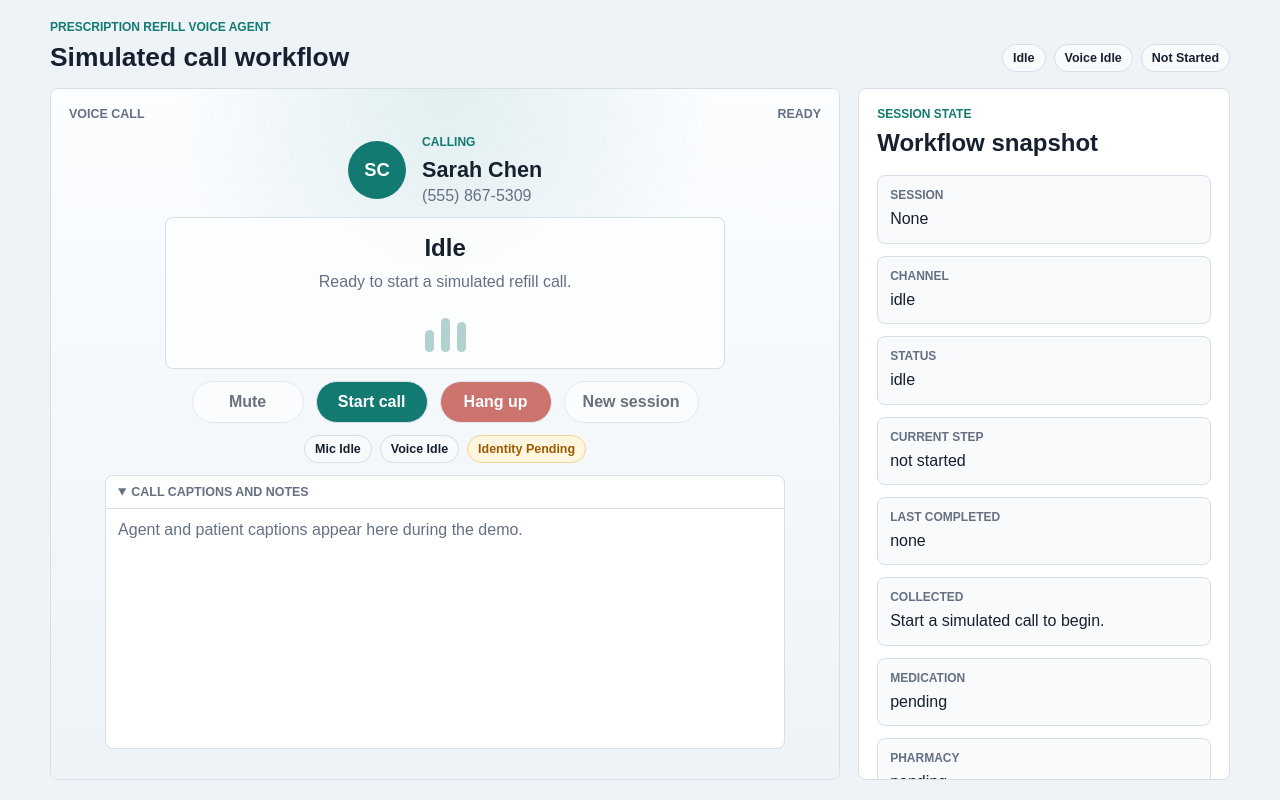
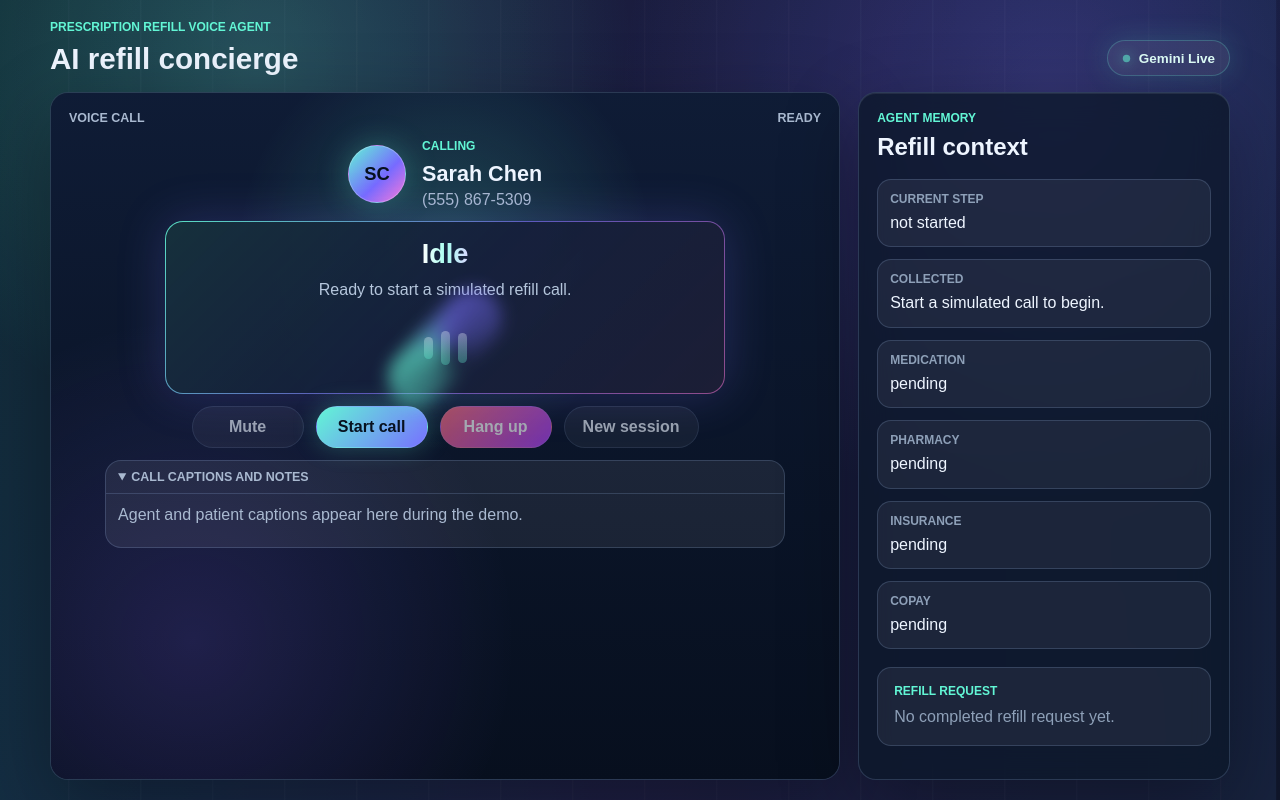
Before and after one commit to rohan-shettyy/scopehealth-agent, a Next.js app: page / in a window 1280 px wide. Built offline with nearby package versions, Linux system fonts and the light colour scheme.

Commit message:
style: refresh ai agent interface

```diff
--- a/app/globals.css
+++ b/app/globals.css
@@ -1,18 +1,18 @@
 :root {
-  --background: #eef3f7;
-  --foreground: #16202f;
-  --muted: #667085;
-  --accent: #137a72;
-  --accent-strong: #0f5f59;
-  --surface: #ffffff;
-  --surface-soft: #f8fafc;
-  --border: #d6dee8;
-  --warning: #9a5b00;
-  --warning-bg: #fff6df;
-  --good: #0f6b3f;
-  --good-bg: #e8f7ee;
-  --danger: #b42318;
-  --danger-bg: #fff0ee;
+  --background: #07111f;
+  --foreground: #eef5ff;
+  --muted: #8ea0b8;
+  --accent: #62f6d5;
+  --accent-strong: #28d9bc;
+  --surface: rgba(12, 24, 42, 0.78);
+  --surface-soft: rgba(255, 255, 255, 0.07);
+  --border: rgba(172, 202, 255, 0.18);
+  --warning: #ffd166;
+  --warning-bg: rgba(255, 209, 102, 0.14);
+  --good: #67f3b5;
+  --good-bg: rgba(103, 243, 181, 0.14);
+  --danger: #ff6b7a;
+  --danger-bg: rgba(255, 107, 122, 0.14);
 }
 
 * {
@@ -27,7 +27,10 @@ body {
 }
 
 body {
-  background: var(--background);
+  background:
+    radial-gradient(circle at 20% 8%, rgba(98, 246, 213, 0.22), transparent 30%),
+    radial-gradient(circle at 82% 12%, rgba(134, 108, 255, 0.25), transparent 34%),
+    linear-gradient(135deg, #06111e 0%, #0b1530 48%, #10162a 100%);
   color: var(--foreground);
   font-family:
     Arial,
@@ -57,6 +60,26 @@ input:disabled {
   height: 100dvh;
   overflow: hidden;
   padding: 20px;
+  position: relative;
+}
+
+.demo-shell::before {
+  animation: auroraFlow 12s ease-in-out infinite alternate;
+  background:
+    linear-gradient(90deg, rgba(98, 246, 213, 0.16), rgba(155, 120, 255, 0.14), rgba(77, 166, 255, 0.12)),
+    repeating-linear-gradient(90deg, rgba(255,255,255,0.045) 0 1px, transparent 1px 72px);
+  content: "";
+  inset: 0;
+  opacity: 0.75;
+  pointer-events: none;
+  position: absolute;
+  transform: translate3d(0, 0, 0);
+  z-index: 0;
+}
+
+.demo-shell > * {
+  position: relative;
+  z-index: 1;
 }
 
 .app-header {
@@ -77,7 +100,7 @@ input:disabled {
 }
 
 .app-header h1 {
-  font-size: 1.65rem;
+  font-size: 1.85rem;
   line-height: 1.15;
 }
 
@@ -91,13 +114,33 @@ input:disabled {
   text-transform: uppercase;
 }
 
-.header-actions,
+.header-signal,
 .state-strip,
 .panel-actions {
   align-items: center;
   display: flex;
   flex-wrap: wrap;
   gap: 8px;
+}
+
+.header-signal {
+  background: rgba(255, 255, 255, 0.08);
+  border: 1px solid rgba(98, 246, 213, 0.24);
+  border-radius: 999px;
+  box-shadow: 0 0 28px rgba(98, 246, 213, 0.16);
+  color: #dffef8;
+  font-size: 0.84rem;
+  min-height: 36px;
+  padding: 0 14px;
+}
+
+.header-signal span {
+  animation: signalPulse 1.8s ease-in-out infinite;
+  background: var(--accent);
+  border-radius: 50%;
+  box-shadow: 0 0 16px rgba(98, 246, 213, 0.9);
+  height: 9px;
+  width: 9px;
 }
 
 .workspace-grid {
@@ -115,7 +158,11 @@ input:disabled {
 .debug-panel {
   background: var(--surface);
   border: 1px solid var(--border);
-  border-radius: 8px;
+  border-radius: 18px;
+  box-shadow:
+    0 24px 80px rgba(0, 0, 0, 0.32),
+    inset 0 1px 0 rgba(255, 255, 255, 0.08);
+  backdrop-filter: blur(18px);
   height: 100%;
   min-width: 0;
   min-height: 0;
@@ -134,8 +181,9 @@ input:disabled {
 
 .call-screen {
   background:
-    radial-gradient(circle at top, rgba(19, 122, 114, 0.11), transparent 34%),
-    linear-gradient(180deg, #fbfdff 0%, #eef3f7 100%);
+    radial-gradient(circle at 50% 22%, rgba(98, 246, 213, 0.2), transparent 31%),
+    radial-gradient(circle at 18% 80%, rgba(136, 96, 255, 0.18), transparent 38%),
+    linear-gradient(180deg, rgba(15, 28, 54, 0.98) 0%, rgba(7, 15, 30, 0.98) 100%);
   display: grid;
   gap: 12px;
   grid-template-rows: auto auto auto auto auto 1fr auto;
@@ -143,7 +191,7 @@ input:disabled {
 }
 
 .phone-status-row {
-  color: var(--muted);
+  color: #a9b9d0;
   display: flex;
   font-size: 0.78rem;
   font-weight: 700;
@@ -162,9 +210,11 @@ input:disabled {
 
 .contact-avatar {
   align-items: center;
-  background: var(--accent);
+  background: linear-gradient(135deg, #62f6d5, #776bff 58%, #ff7ad9);
+  border: 1px solid rgba(255, 255, 255, 0.25);
   border-radius: 50%;
-  color: white;
+  box-shadow: 0 0 32px rgba(98, 246, 213, 0.28);
+  color: #07111f;
   display: flex;
   font-size: 1.15rem;
   font-weight: 800;
@@ -181,15 +231,18 @@ input:disabled {
 }
 
 .target-subtitle {
-  color: var(--muted);
+  color: #a9b9d0;
   margin: 4px 0 0;
 }
 
 .call-state-card {
   align-self: center;
-  background: rgba(255, 255, 255, 0.8);
-  border: 1px solid var(--border);
-  border-radius: 8px;
+  animation: cardGlow 6s ease-in-out infinite alternate;
+  background:
+    linear-gradient(rgba(12, 24, 42, 0.88), rgba(12, 24, 42, 0.88)) padding-box,
+    linear-gradient(135deg, rgba(98, 246, 213, 0.9), rgba(131, 111, 255, 0.65), rgba(255, 122, 217, 0.55)) border-box;
+  border: 1px solid transparent;
+  border-radius: 18px;
   display: grid;
   justify-items: center;
   margin: 0 auto;
@@ -201,7 +254,10 @@ input:disabled {
 }
 
 .call-state-label {
-  font-size: 1.5rem;
+  background: linear-gradient(90deg, #ffffff, #a8fff0, #d9d5ff);
+  background-clip: text;
+  color: transparent;
+  font-size: 1.7rem;
   font-weight: 800;
   letter-spacing: 0;
   margin: 0;
@@ -209,26 +265,42 @@ input:disabled {
 }
 
 .call-state-copy {
-  color: var(--muted);
+  color: #b5c6dc;
   line-height: 1.45;
   margin: 8px 0 0;
 }
 
 .voice-orb {
-  align-items: flex-end;
+  align-items: center;
   display: flex;
-  gap: 7px;
-  height: 44px;
-  margin-top: 14px;
+  gap: 8px;
+  height: 58px;
+  justify-content: center;
+  margin-top: 18px;
+  position: relative;
+  width: 140px;
+}
+
+.voice-orb::before {
+  animation: haloSpin 4s linear infinite;
+  background: conic-gradient(from 0deg, transparent, rgba(98, 246, 213, 0.9), rgba(121, 111, 255, 0.8), transparent);
+  border-radius: 999px;
+  content: "";
+  filter: blur(8px);
+  inset: 0;
+  opacity: 0.7;
+  position: absolute;
 }
 
 .voice-orb span {
-  animation: voicePulse 1.1s ease-in-out infinite;
-  background: var(--accent);
+  animation: voicePulse 0.9s ease-in-out infinite;
+  background: linear-gradient(180deg, #f8ffff, var(--accent));
   border-radius: 999px;
   display: block;
   height: 22px;
+  position: relative;
   width: 9px;
+  z-index: 1;
 }
 
 .voice-orb span:nth-child(2) {
@@ -248,6 +320,17 @@ input:disabled {
   opacity: 0.32;
 }
 
+.voice-orb-listening span,
+.voice-orb-processing span {
+  animation-duration: 0.58s;
+  box-shadow: 0 0 18px rgba(98, 246, 213, 0.75);
+}
+
+.voice-orb-speaking span {
+  animation-duration: 0.72s;
+  background: linear-gradient(180deg, #fff6ff, #ff7ad9);
+}
+
 .call-control-row {
   display: flex;
   flex-wrap: wrap;
@@ -256,7 +339,7 @@ input:disabled {
 }
 
 .call-control {
-  background: white;
+  background: rgba(255, 255, 255, 0.08);
   border: 1px solid var(--border);
   border-radius: 999px;
   color: var(--foreground);
@@ -267,24 +350,18 @@ input:disabled {
 }
 
 .call-control-primary {
-  background: var(--accent);
-  color: white;
+  background: linear-gradient(135deg, #62f6d5, #7770ff);
+  box-shadow: 0 0 24px rgba(98, 246, 213, 0.25);
+  color: #07111f;
 }
 
 .call-control-end {
-  background: var(--danger);
+  background: linear-gradient(135deg, #ff6b7a, #b245ff);
   color: white;
 }
 
 .call-control:not(:disabled):hover {
   filter: brightness(0.96);
-}
-
-.call-pill-row {
-  display: flex;
-  flex-wrap: wrap;
-  gap: 8px;
-  justify-content: center;
 }
 
 .channel-route-card {
@@ -308,9 +385,9 @@ input:disabled {
 }
 
 .call-captions {
-  background: white;
+  background: rgba(255, 255, 255, 0.07);
   border: 1px solid var(--border);
-  border-radius: 8px;
+  border-radius: 16px;
   display: grid;
   grid-template-rows: auto minmax(0, 1fr);
   margin: 0 auto;
@@ -325,7 +402,7 @@ input:disabled {
 }
 
 .call-captions summary {
-  color: var(--muted);
+  color: #a9b9d0;
   cursor: pointer;
   font-size: 0.78rem;
   font-weight: 800;
@@ -349,7 +426,7 @@ input:disabled {
 }
 
 .caption-row span {
-  color: var(--muted);
+  color: #91f7e5;
   font-size: 0.72rem;
   font-weight: 800;
   text-transform: uppercase;
@@ -362,18 +439,20 @@ input:disabled {
 }
 
 .caption-empty {
-  color: var(--muted);
+  color: #a9b9d0;
 }
 
 .sms-screen {
-  background: #f7faf9;
+  background:
+    radial-gradient(circle at 85% 12%, rgba(98, 246, 213, 0.16), transparent 30%),
+    linear-gradient(180deg, rgba(11, 24, 45, 0.98), rgba(8, 16, 32, 0.98));
   display: grid;
   grid-template-rows: auto auto minmax(0, 1fr) auto auto;
 }
 
 .mode-transition-banner {
-  background: var(--good-bg);
-  border-bottom: 1px solid #b9e6c9;
+  background: linear-gradient(90deg, rgba(98, 246, 213, 0.16), rgba(119, 112, 255, 0.18));
+  border-bottom: 1px solid var(--border);
   color: var(--good);
   padding: 12px 18px;
 }
@@ -393,14 +472,14 @@ input:disabled {
 }
 
 .mode-transition-banner p {
-  color: #235c40;
+  color: #b5c6dc;
   line-height: 1.4;
   margin: 6px 0 0;
 }
 
 .sms-header {
   align-items: center;
-  background: white;
+  background: rgba(255, 255, 255, 0.06);
   border-bottom: 1px solid var(--border);
   display: flex;
   gap: 14px;
@@ -418,7 +497,7 @@ input:disabled {
 
 .primary-sms-thread {
   background:
-    linear-gradient(180deg, rgba(255, 255, 255, 0.74), rgba(248, 250, 252, 0.92)),
+    linear-gradient(180deg, rgba(255, 255, 255, 0.04), rgba(255, 255, 255, 0.02)),
     var(--surface-soft);
   margin-top: 0;
   max-height: none;
@@ -427,7 +506,7 @@ input:disabled {
 }
 
 .primary-sms-form {
-  background: white;
+  background: rgba(255, 255, 255, 0.06);
   border-top: 1px solid var(--border);
   margin: 0;
   padding: 14px 18px;
@@ -480,13 +559,13 @@ input:disabled {
 }
 
 .secondary-button {
-  background: white;
+  background: rgba(255, 255, 255, 0.08);
   border-color: var(--border);
   color: var(--foreground);
 }
 
 .secondary-button:not(:disabled):hover {
-  background: var(--surface-soft);
+  background: rgba(255, 255, 255, 0.14);
 }
 
 .state-strip {
@@ -496,7 +575,7 @@ input:disabled {
 
 .status-badge {
   align-items: center;
-  background: var(--surface-soft);
+  background: rgba(255, 255, 255, 0.08);
   border: 1px solid var(--border);
   border-radius: 999px;
   color: var(--foreground);
@@ -663,9 +742,9 @@ input:disabled {
 }
 
 .state-list div {
-  background: var(--surface-soft);
+  background: rgba(255, 255, 255, 0.06);
   border: 1px solid var(--border);
-  border-radius: 8px;
+  border-radius: 14px;
   padding: 12px;
 }
 
@@ -684,9 +763,9 @@ input:disabled {
 }
 
 .refill-summary {
-  background: var(--surface-soft);
+  background: rgba(255, 255, 255, 0.06);
   border: 1px solid var(--border);
-  border-radius: 8px;
+  border-radius: 14px;
   margin-top: 18px;
   padding: 16px;
 }
@@ -745,7 +824,7 @@ input:disabled {
 
 .sms-bubble {
   border: 1px solid var(--border);
-  border-radius: 8px;
+  border-radius: 16px;
   max-width: 92%;
   padding: 10px 12px;
 }
@@ -765,15 +844,15 @@ input:disabled {
 
 .sms-assistant {
   align-self: flex-start;
-  background: white;
+  background: rgba(255, 255, 255, 0.1);
   color: var(--foreground);
 }
 
 .sms-user {
   align-self: flex-end;
-  background: #e8f5f3;
-  border-color: #b7dcd7;
-  color: var(--foreground);
+  background: linear-gradient(135deg, rgba(98, 246, 213, 0.9), rgba(119, 112, 255, 0.85));
+  border-color: rgba(255, 255, 255, 0.24);
+  color: #07111f;
 }
 
 .sms-form {
@@ -784,8 +863,10 @@ input:disabled {
 }
 
 .sms-form input {
+  background: rgba(255, 255, 255, 0.09);
   border: 1px solid var(--border);
-  border-radius: 7px;
+  border-radius: 999px;
+  color: var(--foreground);
   min-height: 40px;
   min-width: 0;
   padding: 0 10px;
@@ -797,17 +878,58 @@ input:disabled {
 }
 
 .sms-form button {
-  background: var(--accent);
+  background: linear-gradient(135deg, #62f6d5, #7770ff);
   border: 1px solid transparent;
-  border-radius: 7px;
-  color: white;
+  border-radius: 999px;
+  color: #07111f;
   font-weight: 700;
   min-height: 40px;
   padding: 0 12px;
 }
 
 .sms-form button:not(:disabled):hover {
-  background: var(--accent-strong);
+  filter: brightness(1.08);
+}
+
+@keyframes auroraFlow {
+  0% {
+    filter: hue-rotate(0deg);
+    transform: translateX(-2%);
+  }
+
+  100% {
+    filter: hue-rotate(28deg);
+    transform: translateX(2%);
+  }
+}
+
+@keyframes signalPulse {
+  0%,
+  100% {
+    opacity: 0.58;
+    transform: scale(0.82);
+  }
+
+  50% {
+    opacity: 1;
+    transform: scale(1.15);
+  }
+}
+
+@keyframes cardGlow {
+  0% {
+    box-shadow: 0 0 28px rgba(98, 246, 213, 0.12);
+  }
+
+  100% {
+    box-shadow: 0 0 48px rgba(121, 111, 255, 0.22);
+  }
+}
+
+@keyframes haloSpin {
+  to {
+    transform: rotate(360deg);
+  }
 }
 
 @keyframes pulse {
--- a/app/page.tsx
+++ b/app/page.tsx
@@ -759,18 +759,11 @@ export default function Home() {
       <header className="app-header">
         <div>
           <p className="eyebrow">Prescription Refill Voice Agent</p>
-          <h1>Simulated call workflow</h1>
+          <h1>AI refill concierge</h1>
         </div>
-        <div className="header-actions">
-          <StatusBadge label={formatCallStatus(callStatus)} tone={callStatus} />
-          <StatusBadge
-            label={`voice ${formatVoiceStatus(voiceStatus)}`}
-            tone={voiceStatusTone(voiceStatus)}
-          />
-          <StatusBadge
-            label={session?.state.nextExpectedStep ?? "not started"}
-            tone="neutral"
-          />
+        <div className="header-signal" aria-label="Agent status">
+          <span />
+          <strong>Gemini Live</strong>
         </div>
       </header>
 
@@ -783,7 +776,7 @@ export default function Home() {
             <div className="call-screen">
               <div className="phone-status-row">
                 <span>Voice call</span>
-                <span>{session ? `Session #${session.id}` : "Ready"}</span>
+                <span>{callStatus === "idle" ? "Ready" : formatCallStatus(callStatus)}</span>
               </div>
 
               <div className="call-target">
@@ -838,15 +831,6 @@ export default function Home() {
                 >
                   New session
                 </button>
-              </div>
-
-              <div className="call-pill-row">
-                <StatusBadge label={`mic ${formatMicStatus(micStatus)}`} tone={micStatusTone(micStatus)} />
-                <StatusBadge label={`voice ${formatVoiceStatus(voiceStatus)}`} tone={voiceStatusTone(voiceStatus)} />
-                <StatusBadge
-                  label={session?.state.identityVerified ? "verified" : "identity pending"}
-                  tone={session?.state.identityVerified ? "good" : "warning"}
-                />
               </div>
 
               <details className="call-captions" open={voiceStatus !== "live"}>
@@ -941,31 +925,15 @@ export default function Home() {
         <aside className="debug-panel" aria-label="Session state">
           <div className="panel-header compact">
             <div>
-              <p className="panel-kicker">Session state</p>
-              <h2>Workflow snapshot</h2>
+              <p className="panel-kicker">Agent memory</p>
+              <h2>Refill context</h2>
             </div>
           </div>
 
           <dl className="state-list">
             <div>
-              <dt>Session</dt>
-              <dd>{session ? `#${session.id}` : "None"}</dd>
-            </div>
-            <div>
-              <dt>Channel</dt>
-              <dd>{session?.state.channel ?? "idle"}</dd>
-            </div>
-            <div>
-              <dt>Status</dt>
-              <dd>{session?.state.status ?? "idle"}</dd>
-            </div>
-            <div>
               <dt>Current step</dt>
               <dd>{session?.state.nextExpectedStep ?? "not started"}</dd>
-            </div>
-            <div>
-              <dt>Last completed</dt>
-              <dd>{session?.state.lastCompletedStep ?? "none"}</dd>
             </div>
             <div>
               <dt>Collected</dt>
@@ -998,18 +966,6 @@ export default function Home() {
                   ? formatCurrency(session.state.copayAmountCents)
                   : "pending"}
               </dd>
-            </div>
-            <div>
-              <dt>Gemini</dt>
-              <dd>{formatVoiceStatus(voiceStatus)}</dd>
-            </div>
-            <div>
-              <dt>Mic</dt>
-              <dd>{formatMicStatus(micStatus)}</dd>
-            </div>
-            <div>
-              <dt>Fallback</dt>
-              <dd>{fallbackTriggered ? "SMS fallback triggered" : "not triggered"}</dd>
             </div>
           </dl>
 
@@ -1062,15 +1018,6 @@ export default function Home() {
             )}
           </section>
 
-          <div className="channel-route-card">
-            <p className="panel-kicker">Channel route</p>
-            <strong>{primaryMode === "sms" ? "SMS is primary" : "Voice call is primary"}</strong>
-            <span>
-              {primaryMode === "sms"
-                ? "The call surface is retired for this session."
-                : "SMS remains locked until call fallback is triggered."}
-            </span>
-          </div>
         </aside>
       </section>
     </main>
```
